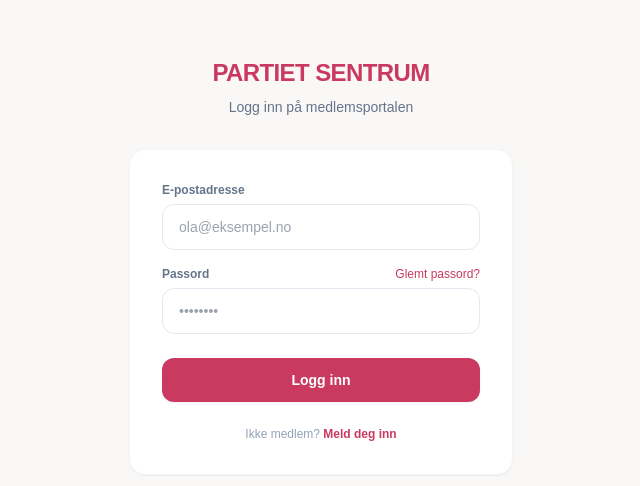
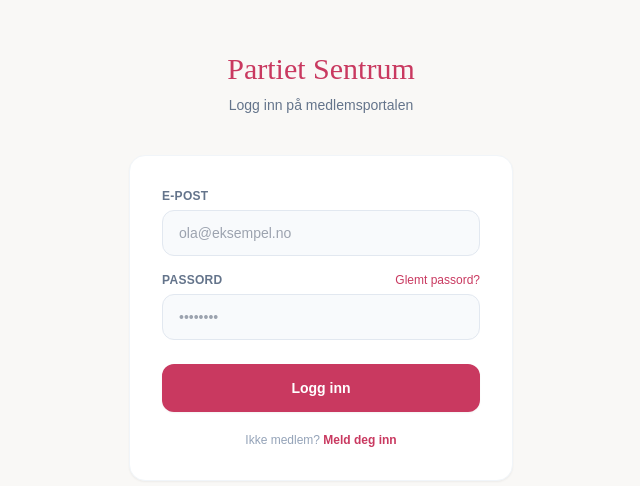
Before and after one commit to haarogmag-cmyk/partiet-sentrum-medlem, a Next.js app: page /login in a window 1280 px wide. Shown: the part 134-620 px from the top of the page, without its empty margins (319-959 px from the left). Built offline with nearby package versions, Linux system fonts and the light colour scheme.

Commit message:
Refactor login and reset password UI components

```diff
--- a/src/app/login/page.tsx
+++ b/src/app/login/page.tsx
@@ -19,11 +19,8 @@
     setLoading(true)
     const supabase = createClient()
     const { error } = await supabase.auth.signInWithPassword({ email, password })
-    if (error) {
-      toast.error('Feil e-post eller passord.')
-    } else {
-      router.push('/dashboard')
-    }
+    if (error) toast.error('Feil e-post eller passord.')
+    else router.push('/dashboard')
     setLoading(false)
   }
 
@@ -34,126 +31,73 @@
     const { error } = await supabase.auth.resetPasswordForEmail(email, {
       redirectTo: `${window.location.origin}/auth/oppdater-passord`,
     })
-    if (error) {
-      toast.error('Noe gikk galt. Prøv igjen.')
-    } else {
-      setResetSent(true)
-    }
+    if (error) toast.error('Noe gikk galt. Prøv igjen.')
+    else setResetSent(true)
     setLoading(false)
   }
 
   return (
-    <div className="min-h-screen flex items-center justify-center bg-background p-4">
+    <div className="min-h-screen bg-background flex items-center justify-center p-4">
       <div className="w-full max-w-sm">
-        {/* Logo */}
-        <div className="text-center mb-8">
+        <div className="text-center mb-10">
           <Link href="/">
-            <span className="font-black text-2xl text-ps-primary tracking-tight">
-              PARTIET SENTRUM
-            </span>
+            <span className="font-display text-3xl text-ps-primary">Partiet Sentrum</span>
           </Link>
           <p className="text-slate-500 text-sm mt-2">
             {mode === 'login' ? 'Logg inn på medlemsportalen' : 'Tilbakestill passord'}
           </p>
         </div>
 
-        <div className="bg-white rounded-2xl border border-slate-100 shadow-sm p-8">
+        <div className="bg-white rounded-2xl shadow-sm border border-slate-100 p-8">
           {mode === 'login' ? (
             <>
               <div className="space-y-4">
                 <div>
-                  <label className="block text-xs font-semibold text-slate-500 mb-1.5">
-                    E-postadresse
-                  </label>
-                  <input
-                    type="email"
-                    value={email}
-                    onChange={e => setEmail(e.target.value)}
+                  <label className="block text-xs font-semibold text-slate-500 mb-1.5 uppercase tracking-wide">E-post</label>
+                  <input type="email" value={email} onChange={e => setEmail(e.target.value)}
                     onKeyDown={e => e.key === 'Enter' && handleLogin()}
                     placeholder="ola@eksempel.no"
-                    className="w-full px-4 py-3 rounded-xl border border-slate-200 focus:border-ps-primary focus:ring-2 focus:ring-ps-primary/20 outline-none text-sm transition-all"
-                  />
+                    className="w-full px-4 py-3 rounded-xl border border-slate-200 focus:border-ps-primary focus:ring-2 focus:ring-ps-primary/15 outline-none text-sm transition-all bg-slate-50 focus:bg-white" />
                 </div>
                 <div>
                   <div className="flex justify-between items-center mb-1.5">
-                    <label className="text-xs font-semibold text-slate-500">Passord</label>
-                    <button
-                      type="button"
-                      onClick={() => setMode('reset')}
-                      className="text-xs text-ps-primary hover:underline"
-                    >
-                      Glemt passord?
-                    </button>
+                    <label className="text-xs font-semibold text-slate-500 uppercase tracking-wide">Passord</label>
+                    <button onClick={() => setMode('reset')} className="text-xs text-ps-primary hover:underline">Glemt passord?</button>
                   </div>
-                  <input
-                    type="password"
-                    value={password}
-                    onChange={e => setPassword(e.target.value)}
+                  <input type="password" value={password} onChange={e => setPassword(e.target.value)}
                     onKeyDown={e => e.key === 'Enter' && handleLogin()}
                     placeholder="••••••••"
-                    className="w-full px-4 py-3 rounded-xl border border-slate-200 focus:border-ps-primary focus:ring-2 focus:ring-ps-primary/20 outline-none text-sm transition-all"
-                  />
+                    className="w-full px-4 py-3 rounded-xl border border-slate-200 focus:border-ps-primary focus:ring-2 focus:ring-ps-primary/15 outline-none text-sm transition-all bg-slate-50 focus:bg-white" />
                 </div>
               </div>
-
-              <button
-                type="button"
-                onClick={handleLogin}
-                disabled={loading}
-                className="w-full mt-6 py-3 rounded-xl bg-ps-primary text-white font-bold text-sm hover:bg-ps-dark transition-colors disabled:opacity-40 shadow-sm hover:shadow-md"
-              >
-                {loading ? 'Logger inn...' : 'Logg inn'}
+              <button onClick={handleLogin} disabled={loading}
+                className="w-full mt-6 py-3.5 rounded-xl bg-ps-primary text-white font-bold text-sm hover:bg-ps-dark transition-colors disabled:opacity-40 shadow-sm">
+                {loading ? 'Logger inn…' : 'Logg inn'}
               </button>
-
-              <p className="text-center text-xs text-slate-400 mt-6">
+              <p className="text-center text-xs text-slate-400 mt-5">
                 Ikke medlem?{' '}
-                <Link href="/bli-medlem" className="text-ps-primary font-semibold hover:underline">
-                  Meld deg inn
-                </Link>
+                <Link href="/bli-medlem" className="text-ps-primary font-semibold hover:underline">Meld deg inn</Link>
               </p>
             </>
           ) : resetSent ? (
             <div className="text-center py-4">
-              <div className="text-4xl mb-4">📧</div>
-              <h3 className="font-bold text-ps-text mb-2">Sjekk e-posten</h3>
-              <p className="text-sm text-slate-500 mb-6">
-                Vi har sendt en lenke til <strong>{email}</strong> for å tilbakestille passordet.
-              </p>
-              <button
-                onClick={() => { setMode('login'); setResetSent(false) }}
-                className="text-ps-primary text-sm font-semibold hover:underline"
-              >
-                ← Tilbake til innlogging
-              </button>
+              <div className="w-14 h-14 bg-green-50 rounded-full flex items-center justify-center mx-auto mb-4 text-2xl">📧</div>
+              <h3 className="font-display text-xl text-ps-text mb-2">Sjekk e-posten</h3>
+              <p className="text-sm text-slate-500 mb-6">Sendt tilbakestillingslenke til <strong>{email}</strong></p>
+              <button onClick={() => { setMode('login'); setResetSent(false) }} className="text-ps-primary text-sm font-semibold hover:underline">← Tilbake</button>
             </div>
           ) : (
             <>
               <div>
-                <label className="block text-xs font-semibold text-slate-500 mb-1.5">
-                  E-postadresse
-                </label>
-                <input
-                  type="email"
-                  value={email}
-                  onChange={e => setEmail(e.target.value)}
-                  placeholder="ola@eksempel.no"
-                  className="w-full px-4 py-3 rounded-xl border border-slate-200 focus:border-ps-primary focus:ring-2 focus:ring-ps-primary/20 outline-none text-sm transition-all"
-                />
+                <label className="block text-xs font-semibold text-slate-500 mb-1.5 uppercase tracking-wide">E-post</label>
+                <input type="email" value={email} onChange={e => setEmail(e.target.value)} placeholder="ola@eksempel.no"
+                  className="w-full px-4 py-3 rounded-xl border border-slate-200 focus:border-ps-primary focus:ring-2 focus:ring-ps-primary/15 outline-none text-sm transition-all bg-slate-50 focus:bg-white" />
               </div>
-
-              <button
-                type="button"
-                onClick={handleReset}
-                disabled={loading}
-                className="w-full mt-6 py-3 rounded-xl bg-ps-primary text-white font-bold text-sm hover:bg-ps-dark transition-colors disabled:opacity-40 shadow-sm"
-              >
-                {loading ? 'Sender...' : 'Send tilbakestillingslenke'}
+              <button onClick={handleReset} disabled={loading}
+                className="w-full mt-6 py-3.5 rounded-xl bg-ps-primary text-white font-bold text-sm hover:bg-ps-dark transition-colors disabled:opacity-40">
+                {loading ? 'Sender…' : 'Send tilbakestillingslenke'}
               </button>
-
-              <button
-                onClick={() => setMode('login')}
-                className="w-full mt-3 text-center text-xs text-slate-400 hover:text-slate-600 transition-colors"
-              >
+              <button onClick={() => setMode('login')} className="w-full mt-3 text-center text-xs text-slate-400 hover:text-slate-600 transition-colors">
                 ← Tilbake til innlogging
               </button>
             </>
```
